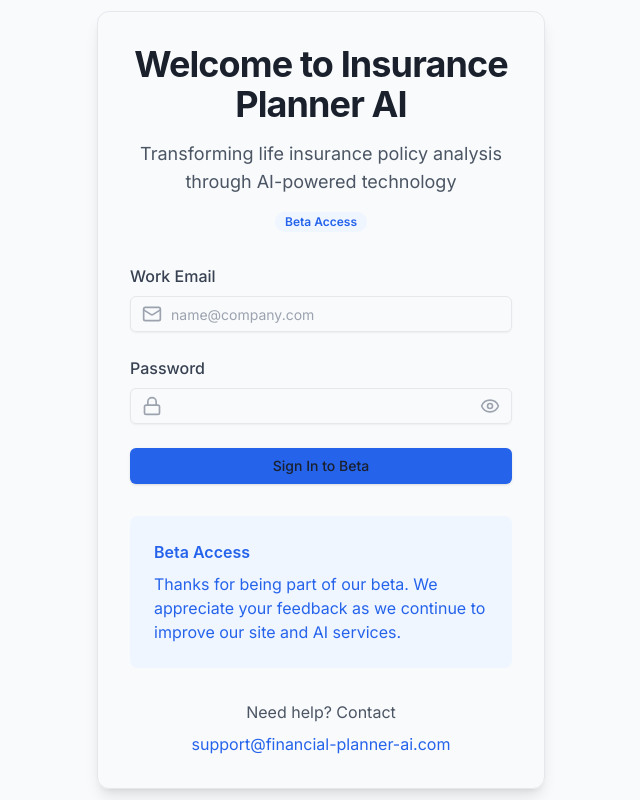
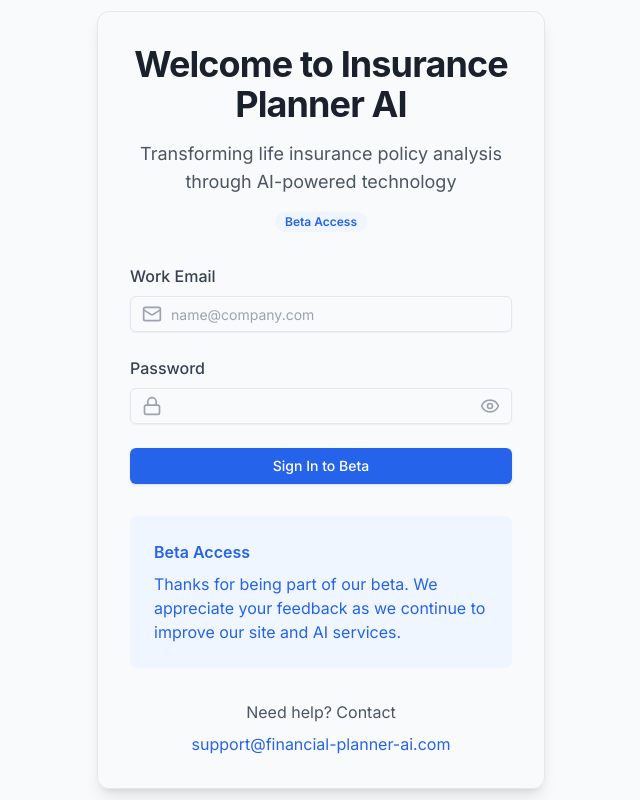
Before and after one commit to itsgabeover/dashboard-copy, a Next.js app: page /login in a window 1280 px wide. Shown: the top 800 px of the page, without its empty margins (319-959 px from the left). Built offline with nearby package versions, Linux system fonts and the light colour scheme; no server answers.

Commit message:
Update page.tsx

```diff
--- a/app/login/page.tsx
+++ b/app/login/page.tsx
@@ -116,7 +116,7 @@ export default function LoginPage() {
               </div>
             </div>
 
-            <Button type="submit" className="w-full bg-blue-600 hover:bg-blue-700">
+            <Button type="submit" className="w-full bg-blue-600 hover:bg-blue-700 text-white">
               Sign In to Beta
             </Button>
           </form>
```
